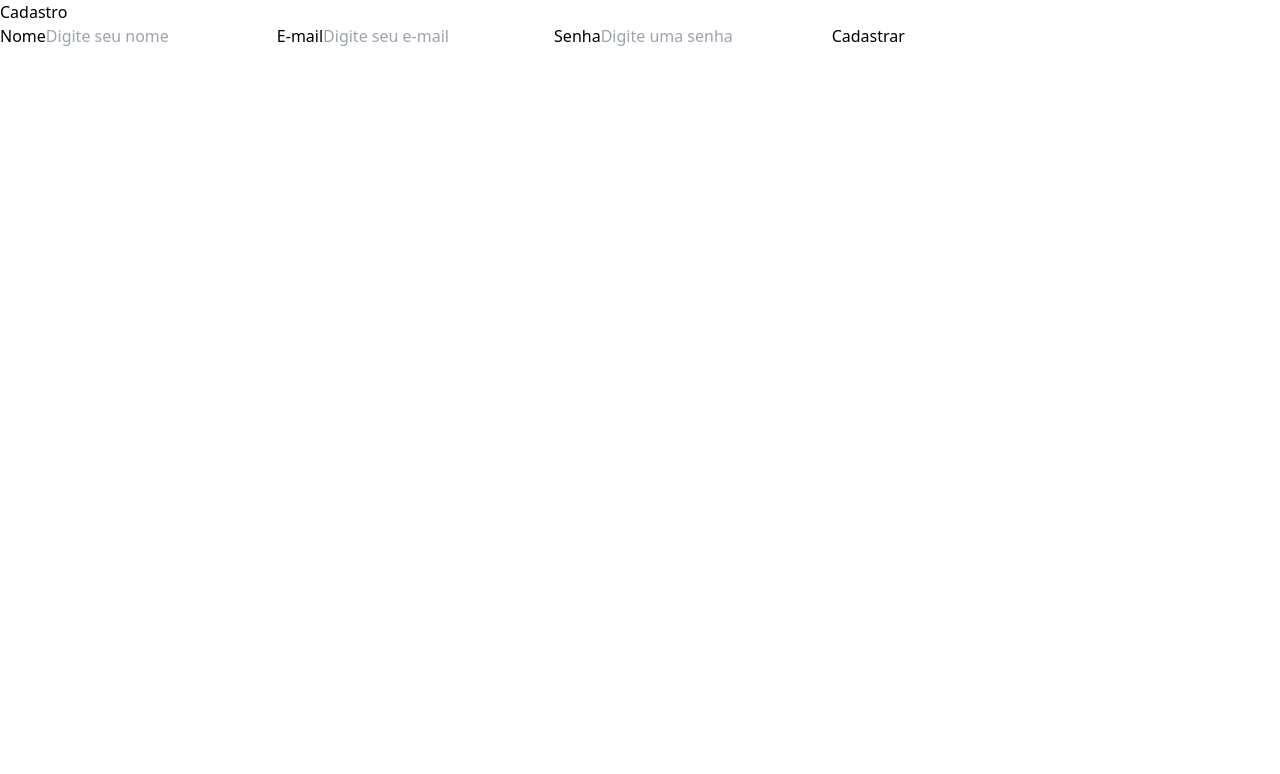
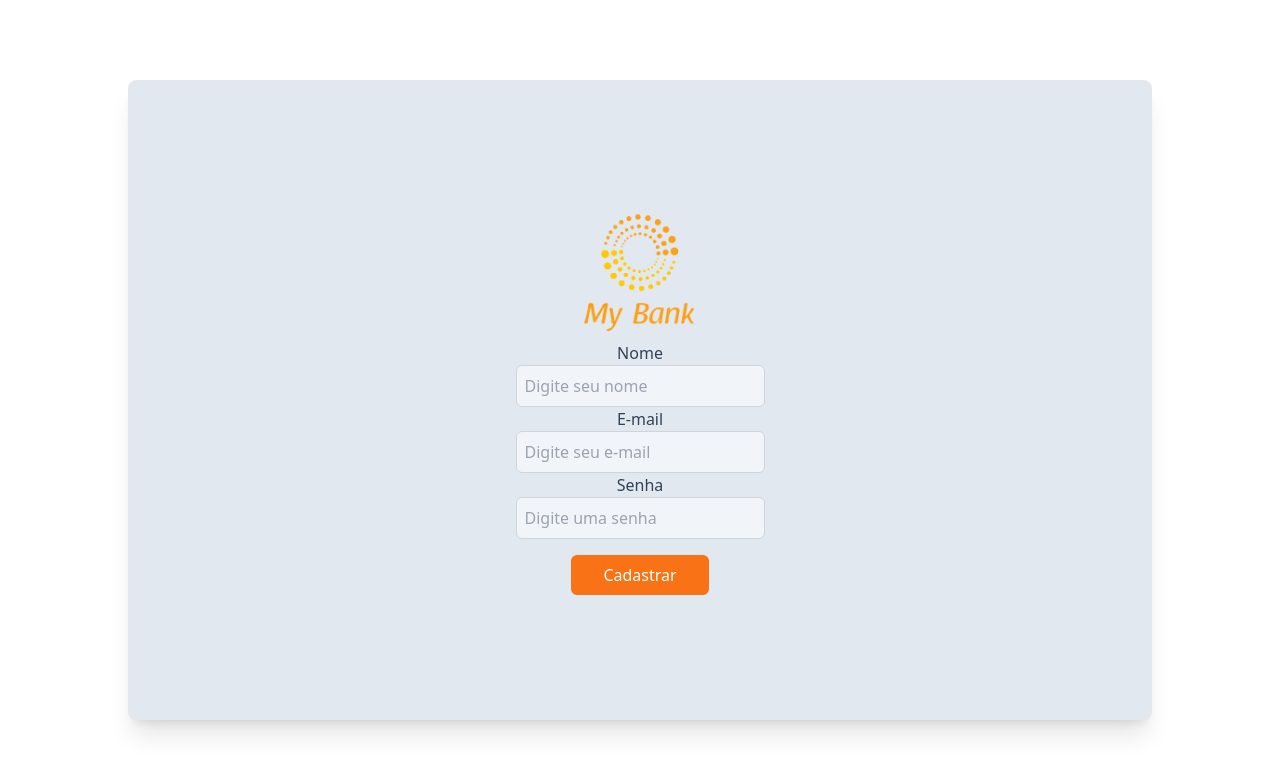
Before and after one commit to saulomagalhaes/my-bank, a React (Create React App) app in the folder frontend/: page /register in a window 1280 px wide. Shown: the top 774 px of the page. Built offline with nearby package versions, Linux system fonts and the light colour scheme.

Commit message:
feat: :lipstick: adiciona estilos ao componente FOrm de cadastro

```diff
--- a/frontend/src/pages/RegisterUser/Form/index.tsx
+++ b/frontend/src/pages/RegisterUser/Form/index.tsx
@@ -1,4 +1,5 @@
 import React, { useEffect, useState } from 'react'
+import logo from '../../../assets/images/logo.png'
 
 export function Form() {
   const [name, setName] = useState('')
@@ -19,38 +20,52 @@ export function Form() {
   }
 
   return (
-    <form onSubmit={handleSubmit}>
-      <label htmlFor="name">
+    <form
+      onSubmit={handleSubmit}
+      className="flex flex-col items-center justify-center w-4/5 h-4/5 shadow-xl border rounded-lg bg-slate-200"
+    >
+      <img src={logo} alt="" className="w-40 h-30" />
+      <label htmlFor="name" className="text-slate-700">
         Nome
+      </label>
       <input
         type="text"
         id="name"
         value={name}
         placeholder="Digite seu nome"
         onChange={(event) => setName(event.target.value)}
+        className="border border-gray-300 rounded-md p-2 bg-slate-100"
       />
+
+      <label htmlFor="email" className="text-slate-700">
+        E-mail
       </label>
-      <label htmlFor="email">
-        E-mail
       <input
         type="email"
         id="email"
         value={email}
         placeholder="Digite seu e-mail"
         onChange={(event) => setEmail(event.target.value)}
+        className="border border-gray-300 rounded-md p-2 bg-slate-100"
       />
+
+      <label htmlFor="password" className="text-slate-700">
+        Senha{' '}
       </label>
-      <label htmlFor="password">
-        Senha
       <input
         type="password"
         id="password"
         value={password}
         placeholder="Digite uma senha"
         onChange={(event) => setPassword(event.target.value)}
+        className="border border-gray-300 rounded-md p-2 bg-slate-100"
       />
-      </label>
-      <button type="submit" disabled={isButtonDisabled}>
+
+      <button
+        type="submit"
+        disabled={isButtonDisabled}
+        className="bg-orange-500 text-white rounded-md py-2 px-8 mt-4 hover:bg-orange-600 cursor-pointer"
+      >
         Cadastrar
       </button>
     </form>
--- a/frontend/src/pages/RegisterUser/index.tsx
+++ b/frontend/src/pages/RegisterUser/index.tsx
@@ -2,8 +2,7 @@ import { Form } from './Form'
 
 export function RegisterUser() {
   return (
-    <div>
-      <h1>Cadastro</h1>
+    <div className="h-screen flex justify-center items-center">
       <Form />
     </div>
   )
```
Lines whose indentation alone changed are shown as unchanged.
